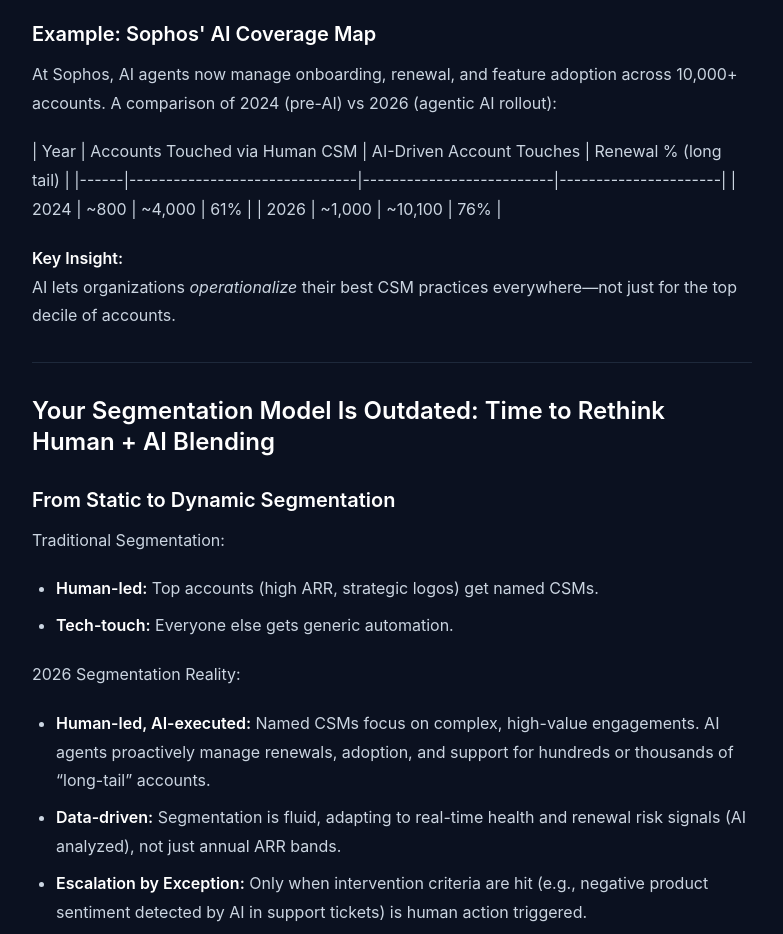
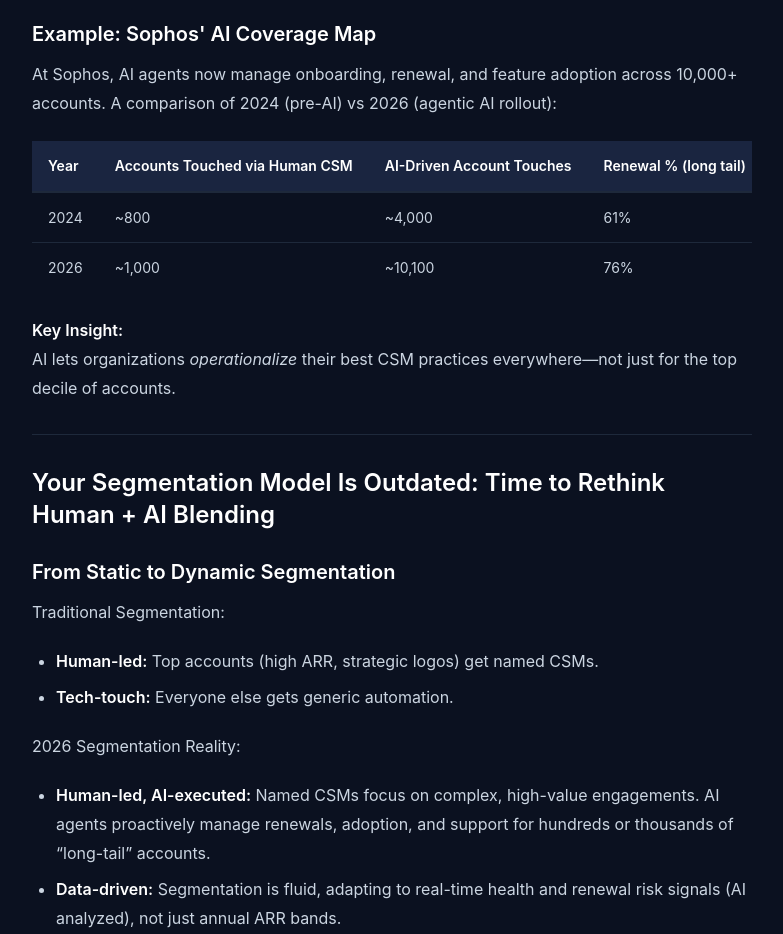
Before and after one commit to Fikret-Alimov/onboard-success, a Next.js app: page /playbooks/ai-health-scores-2026 in a window 1280 px wide. Shown: the part 3700-4634 px from the top of the page, without its empty margins (248-1031 px from the left). Built offline with nearby package versions, Linux system fonts and the light colour scheme; no server answers.

Commit message:
Fix MDX tables: add remark-gfm for GFM table support

```diff
--- a/package.json
+++ b/package.json
@@ -19,6 +19,7 @@
     "next-mdx-remote": "^6.0.0",
     "react": "^19.2.4",
     "react-dom": "^19.2.4",
+    "remark-gfm": "^4.0.1",
     "stripe": "^21.0.1",
     "tailwindcss": "^4.2.2",
     "typescript": "^6.0.2"
--- a/src/app/playbooks/[slug]/page.tsx
+++ b/src/app/playbooks/[slug]/page.tsx
@@ -1,6 +1,7 @@
 import Link from "next/link";
 import { getAllPosts, getPostBySlug } from "@/lib/posts";
 import { MDXRemote } from "next-mdx-remote/rsc";
+import remarkGfm from "remark-gfm";
 import type { Metadata } from "next";
 import JsonLd from "@/components/JsonLd";
 
@@ -100,7 +101,7 @@
       </header>
 
       <div className="prose">
-        <MDXRemote source={content} />
+        <MDXRemote source={content} options={{ mdxOptions: { remarkPlugins: [remarkGfm] } }} />
       </div>
 
       {/* Template CTA */}
```
Also changed, not shown: 1 other file (tests, documents, lock files or other folders).
